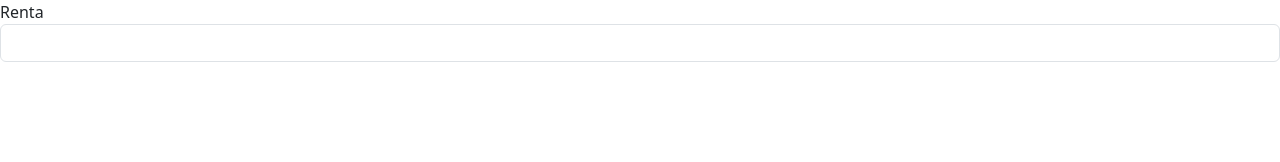
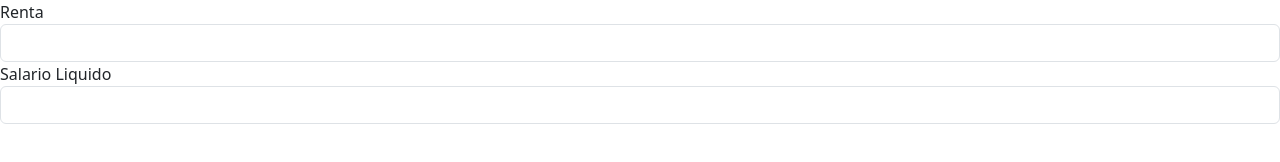
Before and after one commit to Franklin-Castillo-Dev/labufgII, an Angular app: page / in a window 1280 px wide. Shown: the part 466-628 px from the top of the page. Built offline with nearby package versions, Linux system fonts and the light colour scheme.

Commit message:
Creacion input salaario liquido

```diff
--- a/src/app/components/calculadora-salario/calculadora-salario.component.html
+++ b/src/app/components/calculadora-salario/calculadora-salario.component.html
@@ -46,3 +46,15 @@
   name="renta"
   readonly
 />
+
+<label for="salarioLiquido">Salario Liquido</label>
+<input
+  class="form-control"
+  type="number"
+  step="0.01"
+  min="0"
+  class="form-control"
+  id="salarioLiquido"
+  name="salarioLiquido"
+  readonly
+/>
```
